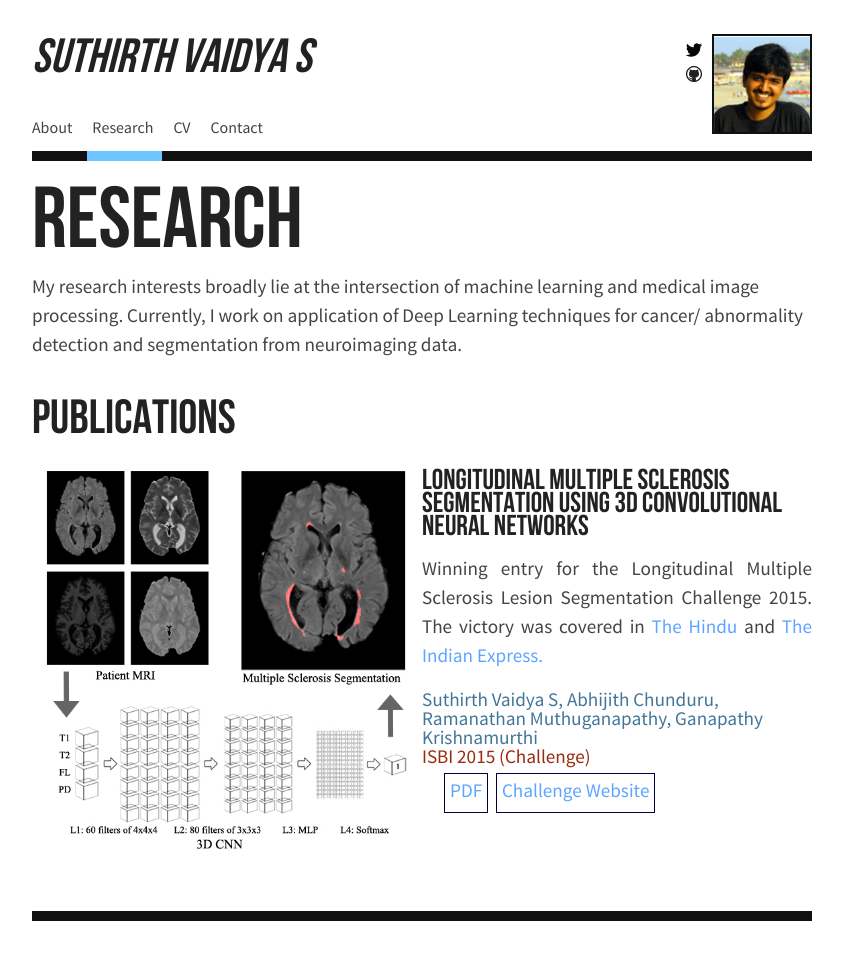
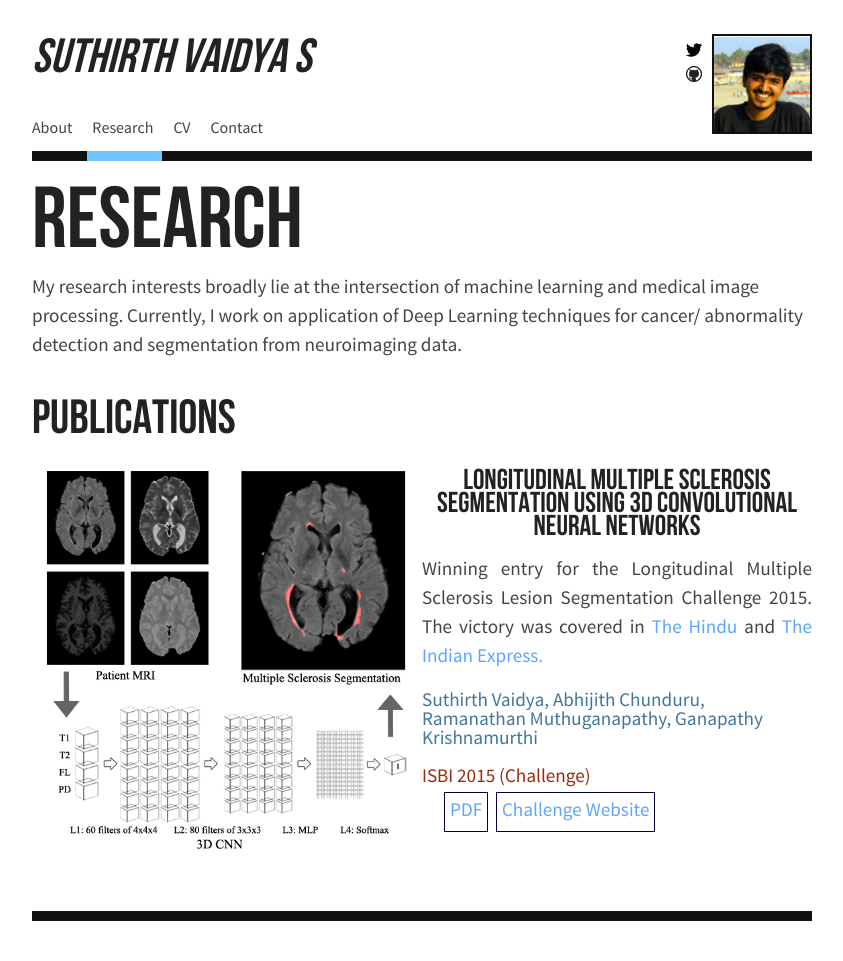
Before and after one commit to suthirth/suthirth.github.io, a Jekyll site: the page built from research/index.html, in a window 1280 px wide. Shown: the whole page, without its empty margins (218-1061 px from the left). Built offline with Jekyll 4.4.1, drawn with Linux system fonts in a browser that asks for light colours.

Commit message:
Update index.html

```diff
--- a/research/index.html
+++ b/research/index.html
@@ -20,10 +20,11 @@ layout: default
           </div>
         </div>
         <div class="col-md-6">
-            <h5>Longitudinal Multiple Sclerosis Segmentation using 3D Convolutional Neural Networks</h5>
+            <h5 align="center">Longitudinal Multiple Sclerosis Segmentation using 3D Convolutional Neural Networks</h5>
             <p align="justify">Winning entry for the Longitudinal Multiple Sclerosis Lesion Segmentation Challenge 2015.
             The victory was covered in <a href="http://www.thehindu.com/news/cities/chennai/iitm-team-bags-honours/article7156233.ece">The Hindu</a> and <a href="http://indianexpress.com/article/technology/science/from-the-lab-algorithms-to-get-machines-to-study-medical-reports/">The Indian Express.</a></p>
-            <div class="puba">Suthirth Vaidya S, Abhijith Chunduru, Ramanathan Muthuganapathy, Ganapathy Krishnamurthi</div>
+            <div class="puba">Suthirth Vaidya, Abhijith Chunduru, Ramanathan Muthuganapathy, Ganapathy Krishnamurthi</div>
+            <br>
             <div class="pubv">ISBI 2015 (Challenge)</div>
             <div class="publ">
             <ul>
```
